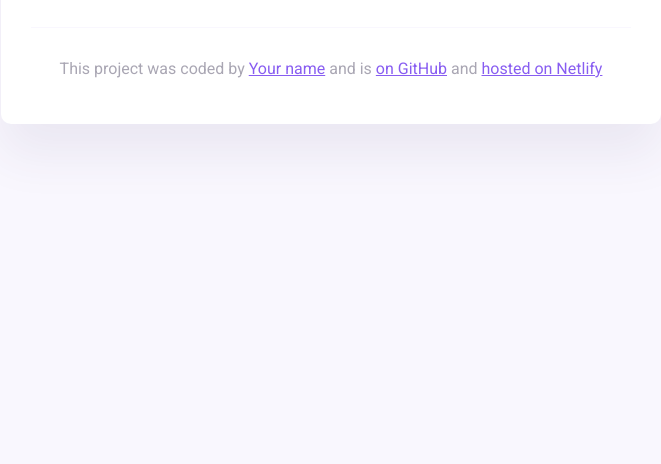
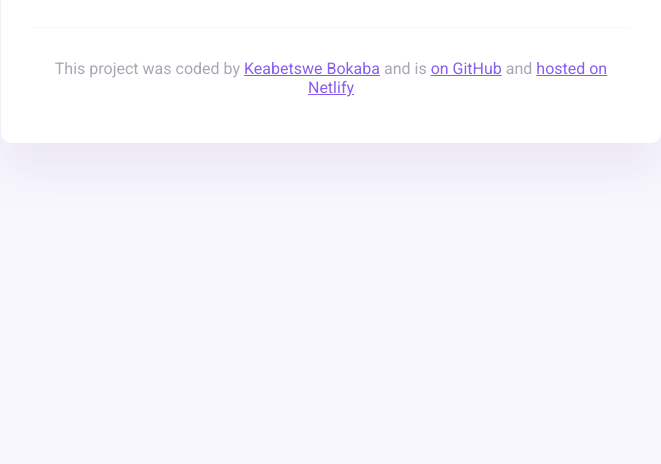
Before and after one commit to Keabetswe688/homework-6, a website built with Parcel: page index.html in a window 1280 px wide. Shown: the part 336-800 px from the top of the page, without its empty margins (309-970 px from the left). Built offline with nearby package versions, Linux system fonts and the light colour scheme.

Commit message:
Update index.html
Added name

```diff
--- a/index.html
+++ b/index.html
@@ -47,7 +47,7 @@
       <footer>
         <p>
           This project was coded by
-          <a href="#" target="_blank">Your name</a> and is
+          <a href="#" target="_blank">Keabetswe Bokaba</a> and is
           <a href="#" target="_blank"> on GitHub</a> and
           <a href="#" target="_blank">hosted on Netlify</a>
         </p>
```
